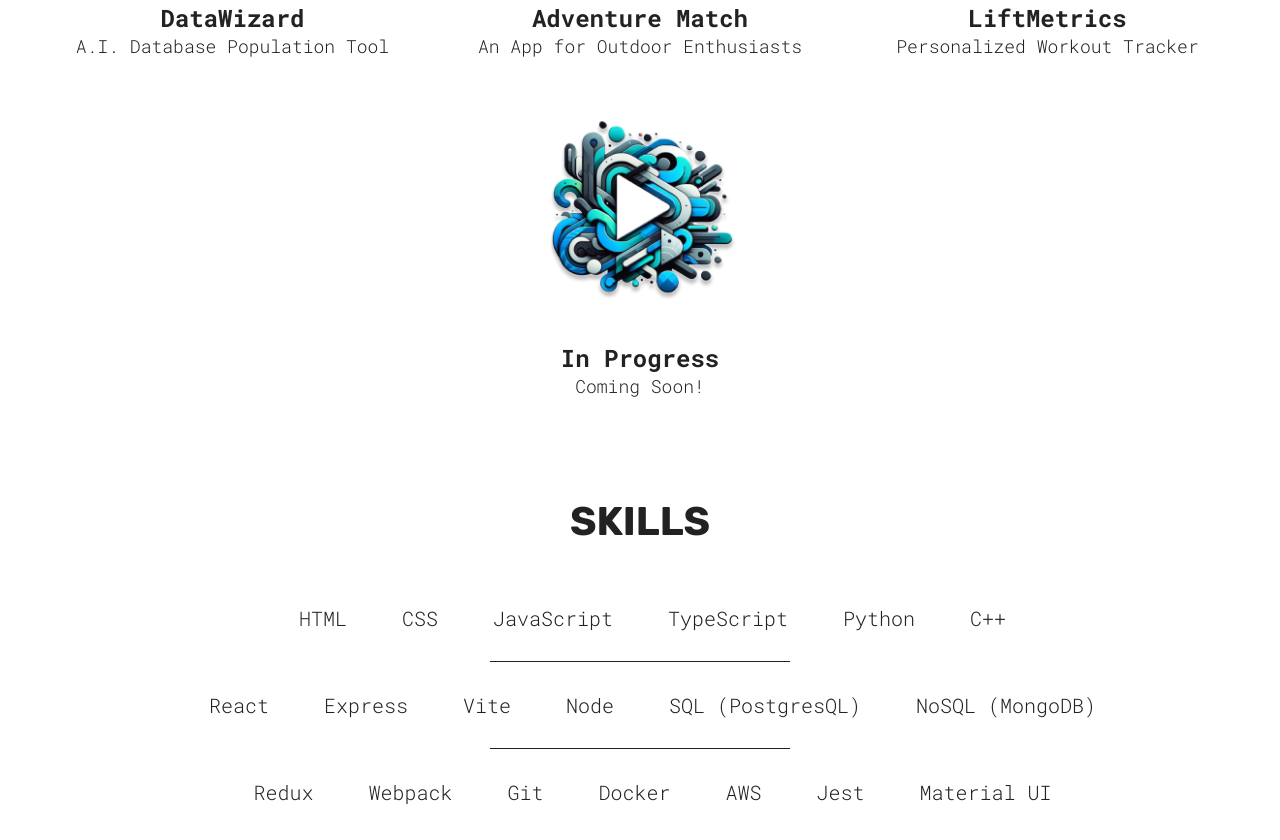
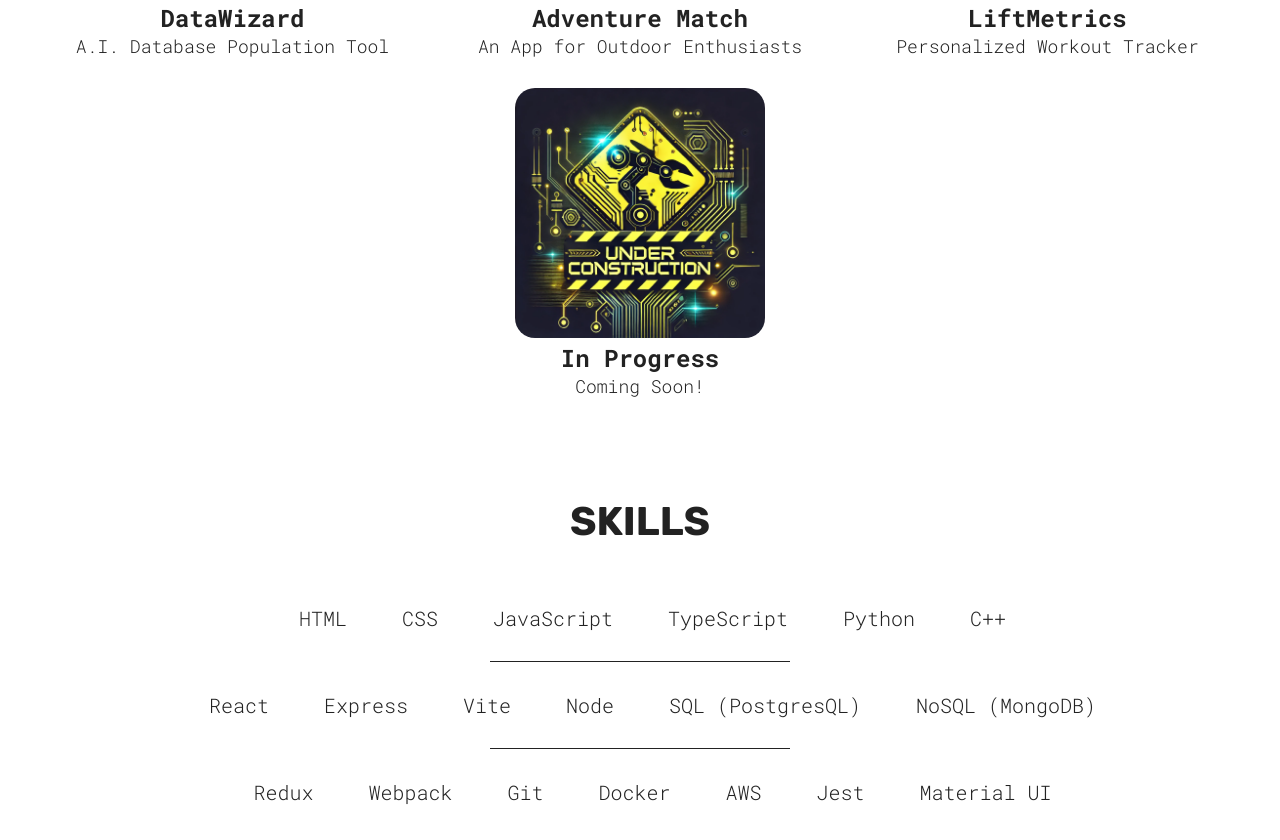
Before and after one commit to mmeyer23/portfolio-website, a React (Vite) app: page / in a window 1280 px wide. Shown: the part 1234-2074 px from the top of the page. Built offline with nearby package versions, Linux system fonts and the light colour scheme; a web font is replaced by a local one.

Commit message:
updated github links

```diff
--- a/src/sections/Projects/Projects.jsx
+++ b/src/sections/Projects/Projects.jsx
@@ -2,8 +2,8 @@ import styles from './Projects.Styles.module.css';
 import ProjectCard from '../../common/ProjectCard';
 import dataWizard from '../../assets/dataWizardLogo.webp';
 import adventureMatch from '../../assets/adventureBuddyLogo.webp';
-import lifeMetrics from '../../assets/liftMetrics.webp';
-import viberr from '../../assets/viberr.png';
+import liftMetrics from '../../assets/liftMetrics.webp';
+import underConstruction from '../../assets/underConstruction.webp';
 
 //make an array of project data and then map over and create project cards
 
@@ -14,29 +14,29 @@ function Projects() {
       <div className={styles.projectsContainer}>
         <ProjectCard
           src={dataWizard}
-          link='https://www.github.com'
+          link='https://github.com/mmeyer23/dataWizard'
           alt='DataWizard Logo'
           name='DataWizard'
           description='A.I. Database Population Tool'
         />
         <ProjectCard
           src={adventureMatch}
-          link='https://www.github.com'
+          link='https://github.com/mmeyer23/AdventureMatch'
           alt='Adventure Match Logo'
           name='Adventure Match'
           description='An App for Outdoor Enthusiasts'
         />
         <ProjectCard
-          src={lifeMetrics}
+          src={liftMetrics}
           link='https://www.github.com'
           alt='LiftMetrics Logo'
           name='LiftMetrics'
           description='Personalized Workout Tracker'
         />
         <ProjectCard
-          src={viberr}
+          src={underConstruction}
           link='https://www.github.com'
-          alt='Viber Logo'
+          alt='Under Contruction Logo'
           name='In Progress'
           description='Coming Soon!'
         />
```
Also changed, not shown: src/assets/underConstruction.webp (added).
